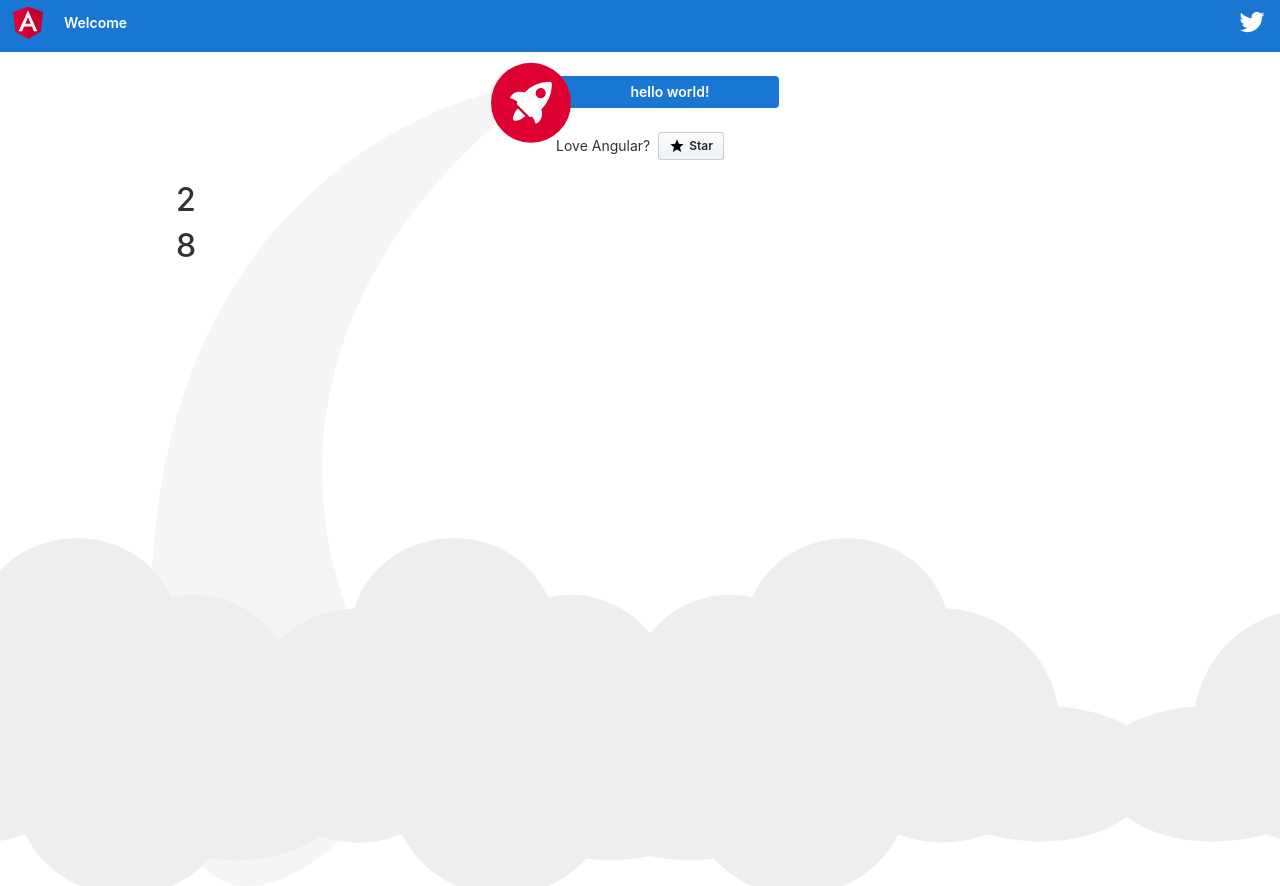
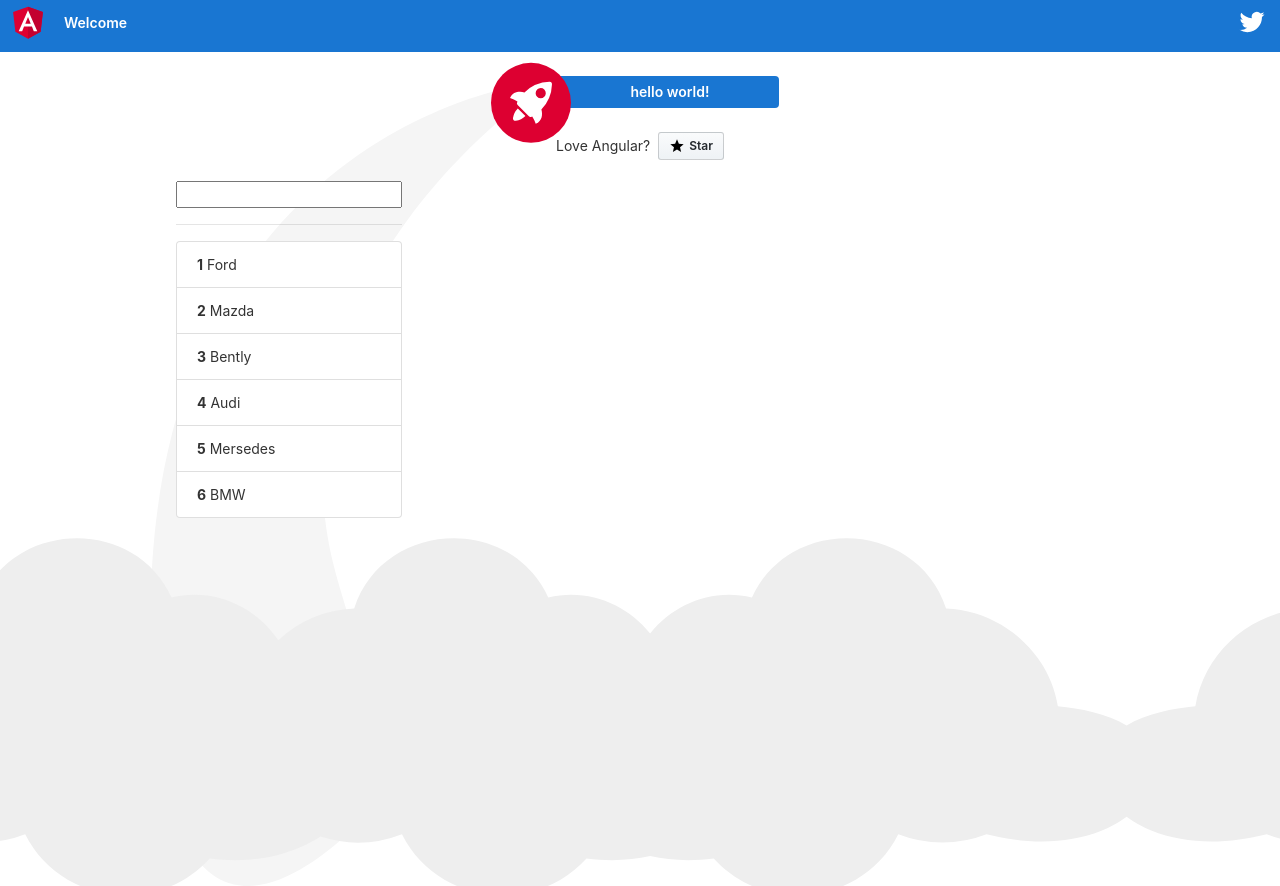
Before and after one commit to katerynabugaieva/angular-sandbox, an Angular app: page / in a window 1280 px wide. Built offline with nearby package versions, Linux system fonts and the light colour scheme.

Commit message:
pipes filter

```diff
--- a/src/app/app.component.html
+++ b/src/app/app.component.html
@@ -444,7 +444,10 @@
         <!--  <app-pipes></app-pipes> -->
       </div>
       <div>
-        <app-create-pipes></app-create-pipes>
+        <!-- <app-create-pipes></app-create-pipes>-->
+      </div>
+      <div class="col-xs-12">
+        <app-pipes-filter></app-pipes-filter>
       </div>
     </div>
   </div>
--- a/src/app/app.module.ts
+++ b/src/app/app.module.ts
@@ -13,6 +13,8 @@ import { PipesComponent } from "./pipes/pipes.component";
 import { PowPipe } from "./create-pipes/pow.pipe";
 import { CreatePipesComponent } from "./create-pipes/create-pipes.component";
 import { MyTestPipesPipe } from "./my-test-pipes.pipe";
+import { PipesFilterComponent } from './pipes-filter/pipes-filter.component';
+import { CarFilterPipe } from './car-filter.pipe';
 
 @NgModule({
   declarations: [
@@ -25,7 +27,9 @@ import { MyTestPipesPipe } from "./my-test-pipes.pipe";
     PipesComponent,
     CreatePipesComponent,
     PowPipe,
-    MyTestPipesPipe
+    MyTestPipesPipe,
+    PipesFilterComponent,
+    CarFilterPipe
   ],
   imports: [BrowserModule, AppRoutingModule, FormsModule],
   providers: [],
--- /dev/null
+++ b/src/app/car-filter.pipe.ts
@@ -0,0 +1,12 @@
+import { Pipe, PipeTransform } from "@angular/core";
+
+@Pipe({
+  name: "carFilter"
+})
+export class CarFilterPipe implements PipeTransform {
+  transform(carList, searchString: string): any {
+    if (carList.length === 0 || searchString === "") return carList;
+
+    return carList.filter(car => car.name === searchString);
+  }
+}
--- /dev/null
+++ b/src/app/pipes-filter/pipes-filter.component.html
@@ -0,0 +1,12 @@
+<div>
+  <input type="text" [(ngModel)]="searchCar" />
+  <hr />
+  <ul class="list-group">
+    <li
+      class="list-group-item"
+      *ngFor="let car of cars | carFilter: searchCar; let i = index"
+    >
+      <b>{{ i + 1 }}</b> {{ car.name }}
+    </li>
+  </ul>
+</div>
--- /dev/null
+++ b/src/app/pipes-filter/pipes-filter.component.ts
@@ -0,0 +1,18 @@
+import { Component, OnInit } from "@angular/core";
+
+@Component({
+  selector: "app-pipes-filter",
+  templateUrl: "./pipes-filter.component.html",
+  styleUrls: ["./pipes-filter.component.css"]
+})
+export class PipesFilterComponent {
+  searchCar = "";
+  cars = [
+    { name: "Ford" },
+    { name: "Mazda" },
+    { name: "Bently" },
+    { name: "Audi" },
+    { name: "Mersedes" },
+    { name: "BMW" }
+  ];
+}
```
Also changed, not shown: src/app/pipes-filter/pipes-filter.component.css (added).
